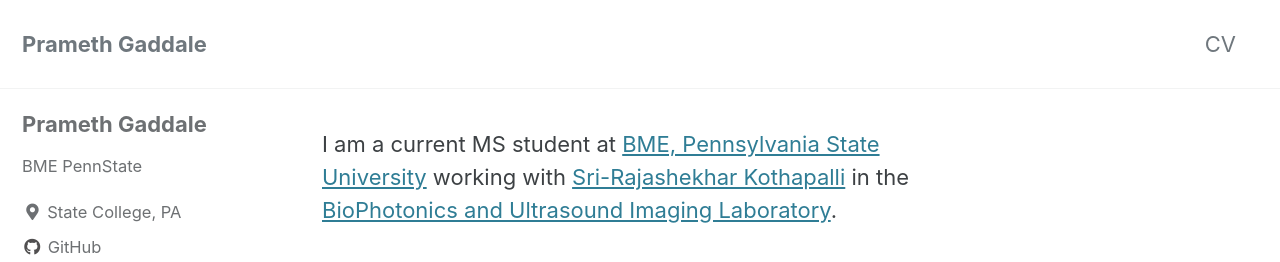
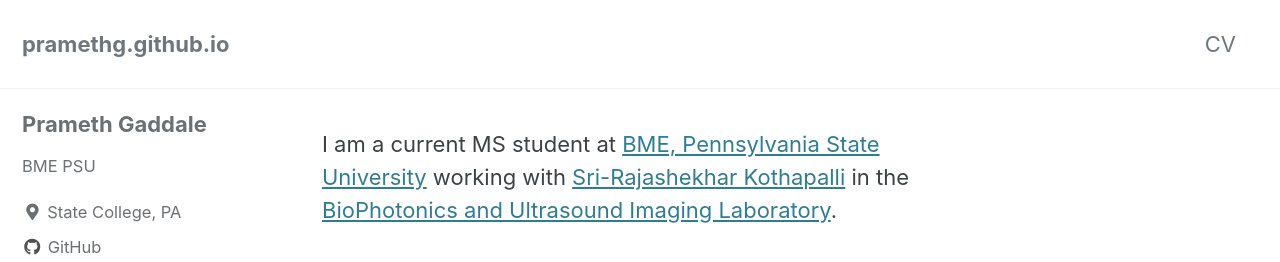
Before and after one commit to pramethg/pramethg.github.io, a Jekyll site: the page built from index.html, in a window 1280 px wide. Shown: the top 262 px of the page. Built offline with Jekyll 4.4.1, drawn with Linux system fonts in a browser that asks for light colours; cached includes are drawn as plain includes; the list of posts is cut into pages by our own code.

```diff
--- a/_config.yml
+++ b/_config.yml
@@ -16,8 +16,8 @@ minimal_mistakes_skin    : "default" # "air", "aqua", "contrast", "dark", "dirt"
 
 # Site Settings
 locale                   : "en-US"
-title                    : "Prameth Gaddale"
-title_separator          : "-"
+title                    : #"Prameth Gaddale"
+title_separator          : #"-"
 subtitle                 : # site tagline that appears below site title in masthead
 name                     : "Prameth Gaddale"
 description              : "Prameth Gadddale' personal website"
@@ -79,6 +79,10 @@ naver_site_verification  :
 yandex_site_verification :
 baidu_site_verification  :
 
+header:
+  image: /assets/images/nittanylion.jpg
+  image_description: "Nittany Lion"
+
 # Social Sharing
 twitter:
   username               :
@@ -106,7 +110,7 @@ analytics:
 author:
   name             : "Prameth Gaddale"
   avatar           : # path of avatar image, e.g. "/assets/images/bio-photo.jpg"
-  bio              : "BME PennState"
+  bio              : "BME PSU"
   location         : "State College, PA"
   email            :
   links:
```
Also changed, not shown: assets/images/IEEESL.jpg (added), assets/images/nittanylion.jpg (added), 1 other file.
